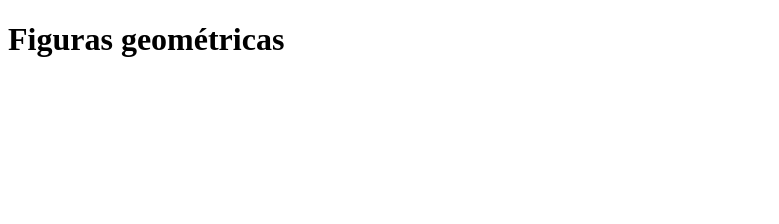
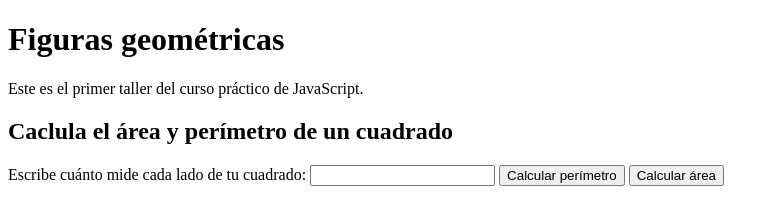
Before and after one commit to GaleedGutierrez/Curso-Practico-de-JavaScript, a plain HTML site: page figuras.html in a window 1280 px wide. Shown: the whole page, without its empty margins (0-779 px from the left). Drawn offline with Linux system fonts and the light colour scheme.

Commit message:
Clase N°8: Interactuando con JavaScript desde HTML.

```diff
--- a/figuras.html
+++ b/figuras.html
@@ -7,7 +7,24 @@
         <title>Figuras geométricas</title>
     </head>
     <body>
-        <h1>Figuras geométricas</h1>
+        <header>
+            <h1>Figuras geométricas</h1>
+            <p>Este es el primer taller del curso práctico de JavaScript.</p>
+        </header>
+
+        <main>
+            <section>
+                <h2>Caclula el área y perímetro de un cuadrado</h2>
+                <form action="">
+                    <label for="InputSquare">
+                        <span>Escribe cuánto mide cada lado de tu cuadrado:</span>
+                        <input id="InputSquare" type="number" />
+                    </label>
+                    <button type="button" onclick="calculateSquarePerimeter()">Calcular perímetro</button>
+                    <button type="button" onclick="calculateSquareArea()">Calcular área</button>
+                </form>
+            </section>
+        </main>
 
         <script src="./figuras.js"></script>
     </body>
--- a/figuras.js
+++ b/figuras.js
@@ -1,45 +1,42 @@
-// Código del cuadrado.
-// const squareSide = 5;
+// Functions squeare
+function calculateSquarePerimeter() {
+    const input = document.getElementById("InputSquare");
+    const value = input.value;
+    const perimeter = squarePerimeter(value);
+    alert(perimeter);
+}
+
+function calculateSquareArea() {
+    const input = document.getElementById("InputSquare");
+    const value = input.value;
+    const area = squareArea(value);
+    alert(area);
+}
 
 const squarePerimeter = (side) => side * 4;
-
-// squarePerimeter();
-
 const squareArea = (side) => side ** 2;
 
-console.group("Square");
-// console.log(`The sides of the square measure: ${squareSide}u`);
-// console.log(`The perimeter of the square is: ${squarePerimeter}u`);
-// console.log(`The area of the square is: ${squareArea}u^2`);
-console.groupEnd();
-
-// Código del triangulo.
-// const triangleSide1 = 6;
-// const triangleSide2 = 6;
-// const triangleBase = 4;
-// const triangleHeight = 5.5;
+// Functions triangle
 const trianglePerimeter = (side1, side2, base) => side1 + side2 + base;
-
 const triangleArea = (base, height) => base * height / 2;
 
-console.group("Triangle");
-// console.log(`The sides of the triangle measure: ${triangleSide1}u, ${triangleSide2}u and ${triangleBase}u.`);
-// console.log(`The height of the triangle is: ${triangleHeight}u`);
-// console.log(`The perimeter of the triangle is: ${trianglePerimeter}u`);
-// console.log(`The area of the triangle is: ${triangleArea}u^2`);
-console.groupEnd();
-
-// Código del circulo.
-// const circleRadio = 4;
-const pi = Math.PI;
+// Functions circle
 const circleDiameter = (radio) => 2 * radio;
 const circumference = (radio) => pi * circleDiameter(radio);
 const circleArea = (radio) => pi * radio ** 2;
 
+// Code square
+console.group("Square");
+
+console.groupEnd();
+
+// Código del triangulo.
+console.group("Triangle");
+
+console.groupEnd();
+
+// Código del circulo.
+const pi = Math.PI;
 console.group("Circle");
-// console.log(`The radio of the circle is: ${circleRadio}u.`);
-// console.log(`The diameter of the circle is: ${circleDiameter}u.`);
-// console.log(`The circunmference of the circle is: ${circumference}u.`);
-// console.log(`The area of the circle is: ${circleArea}u^2.`);
-// console.log(`Pi is: ${pi}.`);
+
 console.groupEnd();
```
